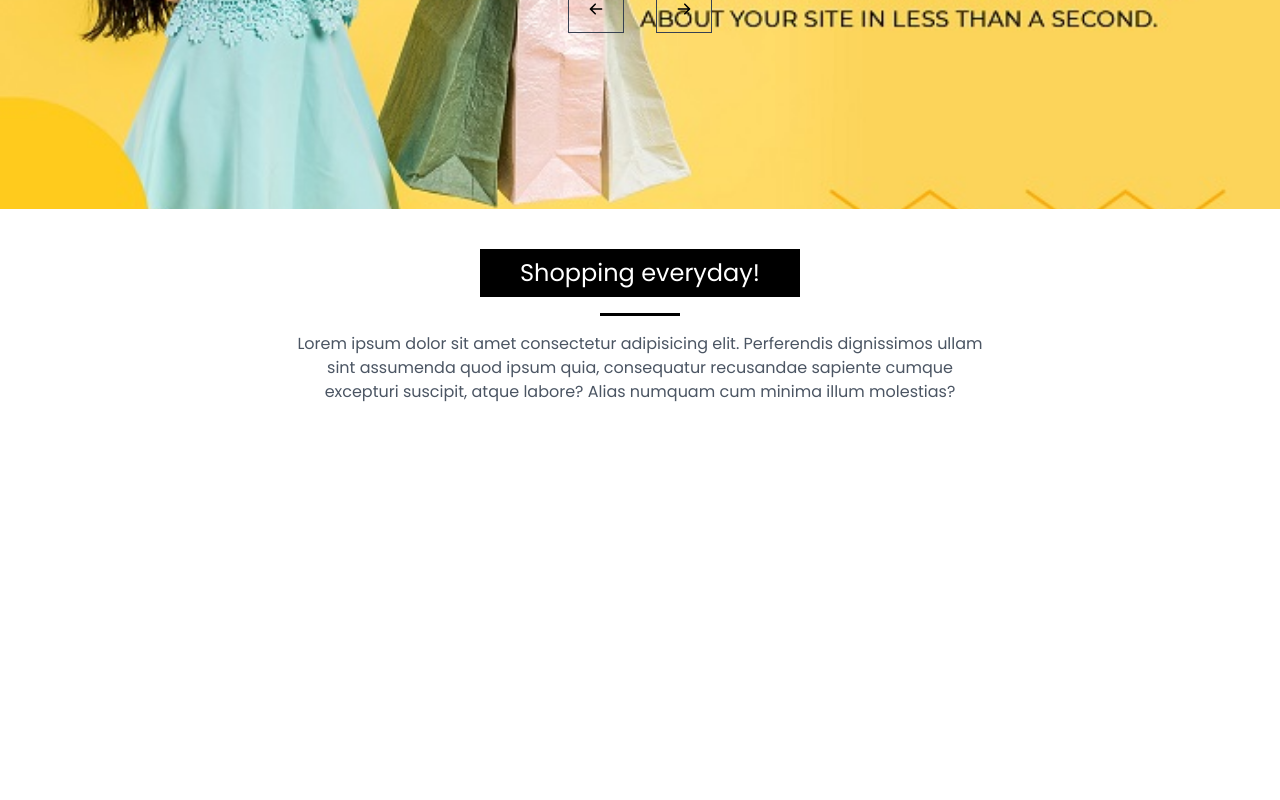
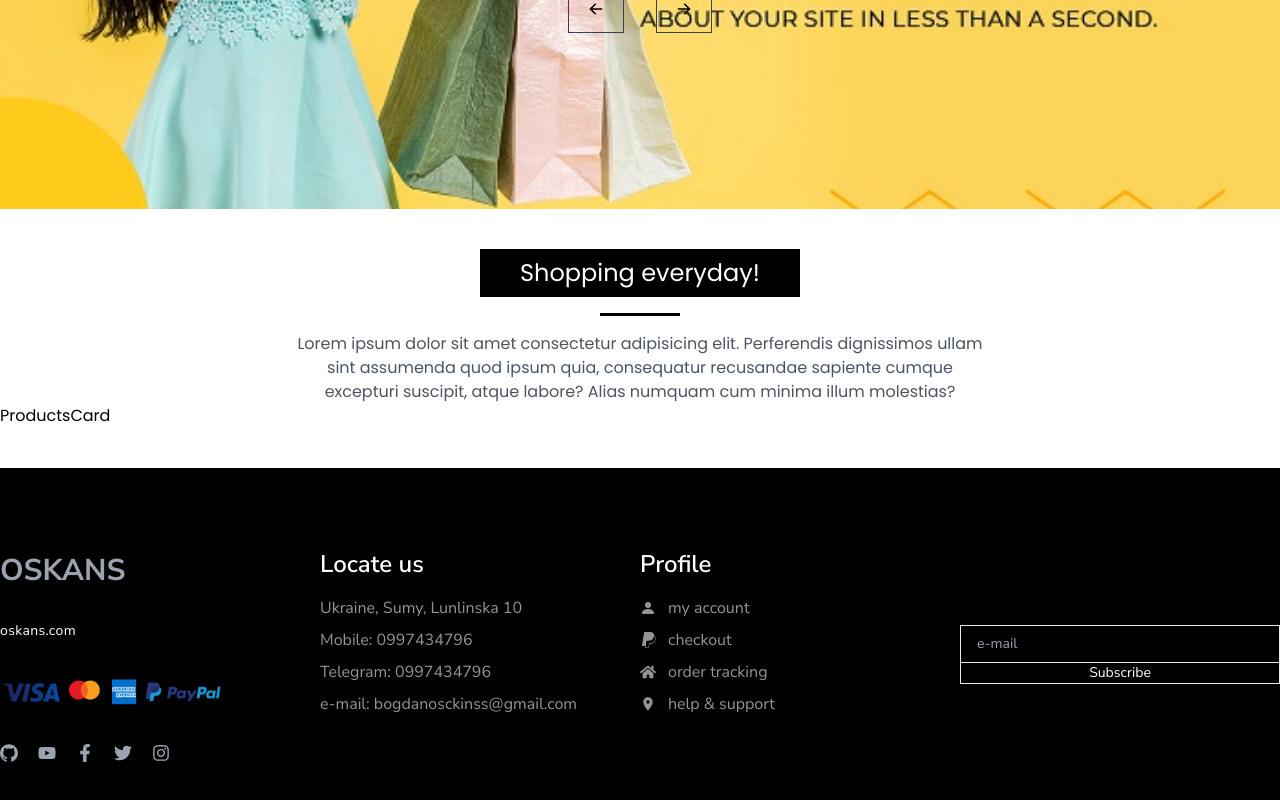
Before and after one commit to snizinka/react-commerce, a React (Create React App) app: page /cart in a window 1280 px wide. Shown: the part 521-1321 px from the top of the page. Before the commit the page ends 965 px from the top, so only its background shows below. Built offline with nearby package versions, Linux system fonts and the light colour scheme.

Commit message:
Added footer with description

```diff
--- a/src/App.js
+++ b/src/App.js
@@ -1,4 +1,5 @@
 import React from 'react';
+import Footer from './components/Footer';
 import Header from './components/Header';
 import Home from './pages/Home'
 
@@ -7,6 +8,7 @@ function App() {
     <div className='font-bodyFont'>
       <Header></Header>
       <Home></Home>
+      <Footer></Footer>
     </div>
   );
 }
--- a/src/assets/index.js
+++ b/src/assets/index.js
@@ -4,5 +4,6 @@ import user from './user.png'
 import slideo from './slideo.jpg'
 import slidet from './slidet.jpg'
 import slideth from './slideth.jpg'
+import payment from './payment.png'
 
-export { logo, bag, user, slideo, slidet, slideth };
+export { logo, bag, user, slideo, slidet, slideth, payment };
--- /dev/null
+++ b/src/components/Footer.js
@@ -0,0 +1,60 @@
+import React from 'react'
+import { logo, payment } from '../assets';
+import {
+    FaFacebookF,
+    FaTwitter,
+    FaInstagram,
+    FaYoutube,
+    FaHome
+} from 'react-icons/fa';
+import { MdLocationOn } from 'react-icons/md';
+import { BsPersonFill, BsPaypal } from 'react-icons/bs';
+import { ImGithub } from 'react-icons/im';
+
+function Footer() {
+    return (
+        <div className='bg-black text-[#949494] py-20 font-titleFont'>
+            <div className='max-w-screen-xl mx-auto grid grid-cols-4'>
+                <div className='flex flex-col gap-7'>
+                    <p className='text-[30px] font-bold text-gray-400'>OSKANS</p>
+                    <p className='text-white text-sm tracking-wide'>oskans.com</p>
+                    <img className='w-56' src={payment} alt="payment" />
+                    <div className='flex gap-5 text-lg text-gray-400'>
+                        <ImGithub className='hover:text-white duration-300 cursor-pointer'></ImGithub>
+                        <FaYoutube className='hover:text-white duration-300 cursor-pointer'></FaYoutube>
+                        <FaFacebookF className='hover:text-white duration-300 cursor-pointer'></FaFacebookF>
+                        <FaTwitter className='hover:text-white duration-300 cursor-pointer'></FaTwitter>
+                        <FaInstagram className='hover:text-white duration-300 cursor-pointer'></FaInstagram>
+                    </div>
+                </div>
+
+                <div>
+                    <h2 className='text-2xl font-semibold text-white mb-4'>Locate us</h2>
+                    <div className='text-base flex flex-col gap-2'>
+                        <p>Ukraine, Sumy, Lunlinska 10</p>
+                        <p>Mobile: 0997434796</p>
+                        <p>Telegram: 0997434796</p>
+                        <p>e-mail: bogdanosckinss@gmail.com</p>
+                    </div>
+                </div>
+
+                <div className=''>
+                    <h2 className='text-2xl font-semibold text-white mb-4'>Profile</h2>
+                    <div className='flex flex-col gap-2 text-base'>
+                        <p className='flex items-center gap-3 hover:text-white duration-300 cursor-pointer'><span><BsPersonFill></BsPersonFill></span>{" "}my account</p>
+                        <p className='flex items-center gap-3 hover:text-white duration-300 cursor-pointer'><span><BsPaypal></BsPaypal></span>{" "}checkout</p>
+                        <p className='flex items-center gap-3 hover:text-white duration-300 cursor-pointer'><span><FaHome></FaHome></span>{" "}order tracking</p>
+                        <p className='flex items-center gap-3 hover:text-white duration-300 cursor-pointer'><span><MdLocationOn></MdLocationOn></span>{" "}help & support</p>
+                    </div>
+                </div>
+
+                <div className='flex flex-col justify-center'>
+                    <input className='bg-transparent border px-4 py-2 text-sm' placeholder='e-mail' type="text" />
+                    <button className='text-sm border text-white border-t-0 hover:bg-gray-900 active:bg-white active:text-black'>Subscribe</button>
+                </div>
+            </div>
+        </div>
+    )
+}
+
+export default Footer
--- a/src/components/Products.js
+++ b/src/components/Products.js
@@ -1,4 +1,5 @@
 import React from 'react'
+import ProductsCard from './ProductsCard'
 
 function Products() {
     return (
@@ -8,6 +9,9 @@ function Products() {
                 <span className='w-20 h-[3px] bg-black'></span>
                 <p className='max-w-[700px] text-gray-600 text-center'>Lorem ipsum dolor sit amet consectetur adipisicing elit. Perferendis dignissimos ullam sint assumenda quod ipsum quia, consequatur recusandae sapiente cumque excepturi suscipit, atque labore? Alias numquam cum minima illum molestias?</p>
             </div>
+            <div className='max-w-screen-xl mx-auto'>
+                <ProductsCard></ProductsCard>
+            </div>
         </div>
     )
 }
--- /dev/null
+++ b/src/components/ProductsCard.js
@@ -0,0 +1,9 @@
+import React from 'react'
+
+function ProductsCard() {
+  return (
+    <div>ProductsCard</div>
+  )
+}
+
+export default ProductsCard
```
Also changed, not shown: src/assets/payment.png (added).
